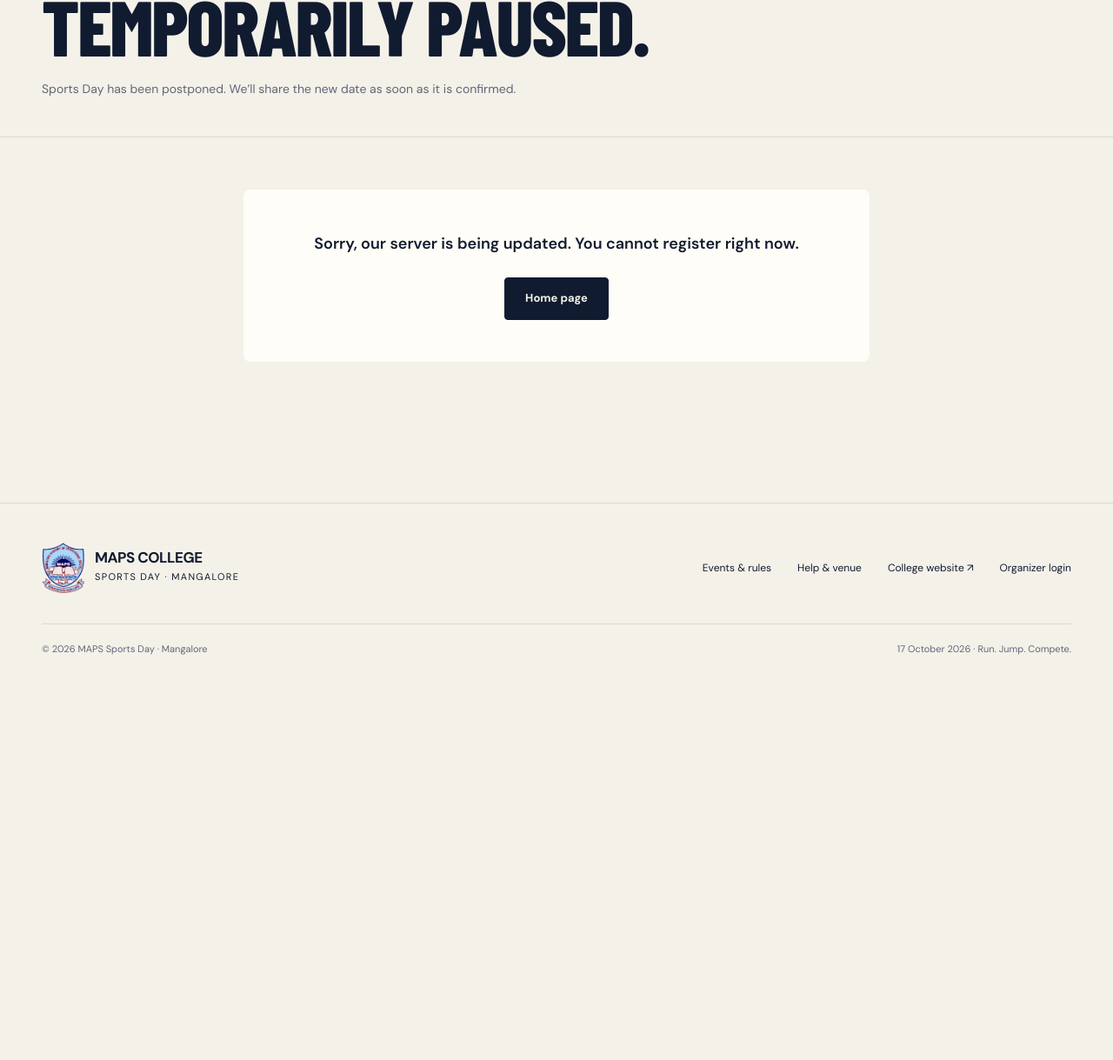
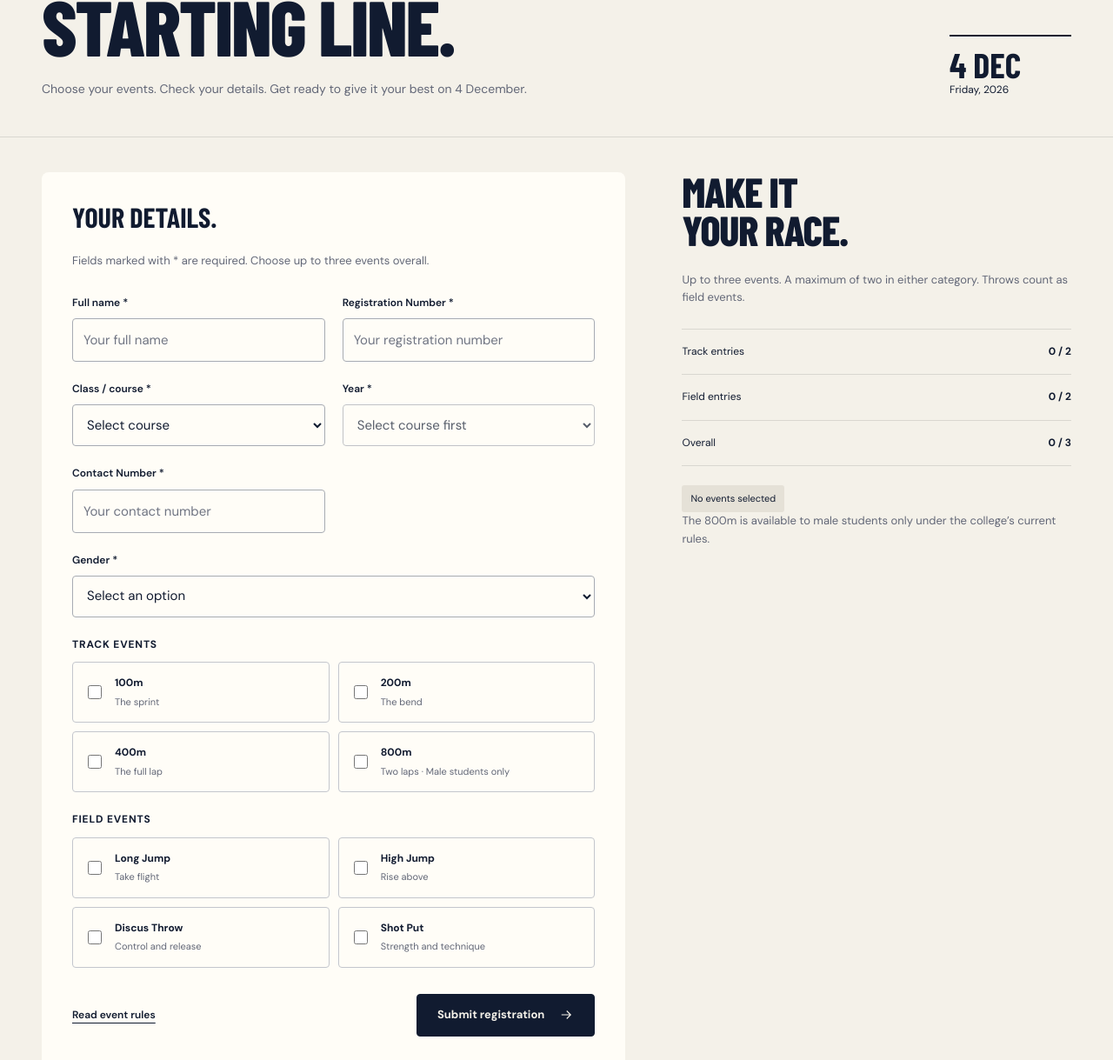
Before and after one commit to acharyascreation-cpu/sportsday, a plain HTML site: page MAPS-Sports-Day-Website/pages/register.html in a window 1280 px wide. Shown: the part 248-1467 px from the top of the page at 87% size. Before the commit the page ends 1029 px from the top, so only its background shows below. Drawn offline with nearby package versions, Linux system fonts and the light colour scheme.

Commit message:
Restore registration and deploy website
Co-authored-by: Copilot <223556219+Copilot@users.noreply.github.com>

```diff
--- a/MAPS-Sports-Day-Website/pages/register.html
+++ b/MAPS-Sports-Day-Website/pages/register.html
@@ -2,7 +2,7 @@
 <html lang="en">
 <head>
   <meta charset="utf-8"><meta name="viewport" content="width=device-width, initial-scale=1"><meta name="theme-color" content="#f4f1e9">
-  <title>Registration unavailable · MAPS Sports Day 2026</title><link rel="stylesheet" href="../style.css">
+  <title>Student registration · MAPS Sports Day 2026</title><link rel="stylesheet" href="../style.css">
 </head>
 <body data-page="register">
   <a class="skip" href="#main">Skip to content</a>
@@ -13,15 +13,54 @@
     <button class="menu-toggle" type="button" aria-label="Open navigation" aria-expanded="false" aria-controls="primary-navigation"><svg viewBox="0 0 24 24" fill="none" stroke="currentColor" stroke-width="1.7" aria-hidden="true"><path d="M4 8h16M4 16h16"/></svg></button>
   </nav></header>
   <main id="main">
-    <section class="page-hero"><div class="container"><div class="page-title-line"><div><h1>Registration<br>temporarily paused.</h1><p>Sports Day has been postponed. We’ll share the new date as soon as it is confirmed.</p></div></div></div></section>
+    <section class="page-hero"><div class="container"><div class="page-title-line"><div><h1>Take your<br>starting line.</h1><p>Choose your events. Check your details. Get ready to give it your best on 4 December.</p></div><div class="date-stamp"><strong>4 DEC</strong>Friday, 2026</div></div></div></section>
     <section class="content container">
-      <div class="maintenance-notice" role="status">
-        <p>Sorry, our server is being updated. You cannot register right now.</p>
-        <a class="button" href="../index.html">Home page</a>
+      <div class="form-layout">
+        <form class="registration-form" id="registration-form" novalidate>
+          <div class="form-title">Your details.</div>
+          <p class="form-intro">Fields marked with * are required. Choose up to three events overall.</p>
+          <div class="form-grid">
+            <div class="field"><label for="student-name">Full name *</label><input id="student-name" name="name" type="text" autocomplete="name" placeholder="Your full name" required></div>
+            <div class="field"><label for="student-usn">Registration Number *</label><input id="student-usn" name="student-id" type="text" placeholder="Your registration number" required></div>
+            <div class="field"><label for="student-course">Class / course *</label><select id="student-course" name="course" required><option value="">Select course</option><option value="BCA">BCA</option><option value="BCom">B.Com Day</option><option value="BCom Evening">B.Com Evening</option><option value="BSALP">B.ASLP</option><option value="PUC">PUC</option></select></div>
+            <div class="field"><label for="student-year">Year *</label><select id="student-year" name="year" required disabled><option value="">Select course first</option></select></div>
+            <div class="field"><label for="student-phone-number">Contact Number *</label><input id="student-phone-number" name="phone-number" type="tel" autocomplete="tel" placeholder="Your contact number" required></div>
+            <div class="field field-span-all"><label for="student-gender">Gender *</label><select id="student-gender" name="gender" required><option value="">Select an option</option><option>Male</option><option>Female</option></select></div>
+          </div>
+          <h3 class="event-group-heading">Track events</h3>
+          <div class="event-options">
+            <label class="event-option"><input type="checkbox" name="events" value="100m" data-kind="track"><span><strong>100m</strong><small>The sprint</small></span></label>
+            <label class="event-option"><input type="checkbox" name="events" value="200m" data-kind="track"><span><strong>200m</strong><small>The bend</small></span></label>
+            <label class="event-option"><input type="checkbox" name="events" value="400m" data-kind="track"><span><strong>400m</strong><small>The full lap</small></span></label>
+            <label class="event-option"><input type="checkbox" name="events" value="800m" data-kind="track" data-male-only><span><strong>800m</strong><small>Two laps · Male students only</small></span></label>
+          </div>
+          <h3 class="event-group-heading">Field events</h3>
+          <div class="event-options">
+            <label class="event-option"><input type="checkbox" name="events" value="Long Jump" data-kind="field"><span><strong>Long Jump</strong><small>Take flight</small></span></label>
+            <label class="event-option"><input type="checkbox" name="events" value="High Jump" data-kind="field"><span><strong>High Jump</strong><small>Rise above</small></span></label>
+            <label class="event-option"><input type="checkbox" name="events" value="Discus Throw" data-kind="field"><span><strong>Discus Throw</strong><small>Control and release</small></span></label>
+            <label class="event-option"><input type="checkbox" name="events" value="Shot Put" data-kind="field"><span><strong>Shot Put</strong><small>Strength and technique</small></span></label>
+          </div>
+          <p class="form-error" id="form-error" role="alert" aria-live="polite"></p>
+          <div class="form-actions"><a class="inline-link" href="events.html">Read event rules</a><button class="button" type="submit">Submit registration <svg viewBox="0 0 24 24" fill="none" stroke="currentColor" stroke-width="1.5" aria-hidden="true"><path d="M5 12h14M13 6l6 6-6 6"/></svg></button></div>
+        </form>
+        <aside class="form-aside">
+          <h2>Make it<br>your race.</h2>
+          <p>Up to three events. A maximum of two in either category. Throws count as field events.</p>
+          <div class="limits" aria-live="polite">
+            <div class="limit-line"><span>Track entries</span><strong><span id="track-count">0</span> / 2</strong></div>
+            <div class="limit-line"><span>Field entries</span><strong><span id="field-count">0</span> / 2</strong></div>
+            <div class="limit-line"><span>Overall</span><strong><span id="total-count">0</span> / 3</strong></div>
+          </div>
+          <div class="selection-summary" id="selection-summary" aria-label="Selected events"><span>No events selected</span></div>
+          <p class="page-note">The 800m is available to male students only under the college’s current rules.</p>
+        </aside>
       </div>
     </section>
   </main>
-  <footer class="footer"><div class="container"><div class="footer-top"><a class="brand" href="../index.html" aria-label="MAPS Sports Day home"><span class="brand-image"><img src="../assets/images/maps-logo.png" alt=""></span><span><strong>MAPS COLLEGE</strong><span>Sports Day · Mangalore</span></span></a><nav class="footer-links" aria-label="Footer links"><a href="events.html">Events &amp; rules</a><a href="help.html">Help &amp; venue</a><a href="https://mapsmangalore.com/" target="_blank" rel="noopener">College website ↗</a><a href="organizer-login.html">Organizer login</a></nav></div><div class="footer-bottom"><span>© 2026 MAPS Sports Day · Mangalore</span><span>17 October 2026 · Run. Jump. Compete.</span></div></div></footer>
+  <footer class="footer"><div class="container"><div class="footer-top"><a class="brand" href="../index.html" aria-label="MAPS Sports Day home"><span class="brand-image"><img src="../assets/images/maps-logo.png" alt=""></span><span><strong>MAPS COLLEGE</strong><span>Sports Day · Mangalore</span></span></a><nav class="footer-links" aria-label="Footer links"><a href="events.html">Events &amp; rules</a><a href="help.html">Help &amp; venue</a><a href="https://mapsmangalore.com/" target="_blank" rel="noopener">College website ↗</a><a href="organizer-login.html">Organizer login</a></nav></div><div class="footer-bottom"><span>© 2026 MAPS Sports Day · Mangalore</span><span>4 December 2026 · Run. Jump. Compete.</span></div></div></footer>
+  <script src="https://cdn.jsdelivr.net/npm/@supabase/supabase-js@2"></script>
+  <script src="../supabase-config.js"></script>
   <script src="../script.js" defer></script>
 </body>
 </html>
--- a/MAPS-Sports-Day-Website/script.js
+++ b/MAPS-Sports-Day-Website/script.js
@@ -75,7 +75,7 @@
   if (countdown) {
     const today = new Date();
     today.setHours(0, 0, 0, 0);
-    const eventDay = new Date(2026, 9, 17);
+    const eventDay = new Date(2026, 11, 4);
     const days = Math.ceil((eventDay.getTime() - today.getTime()) / 86400000);
     countdown.textContent = days > 0 ? `${days} DAYS TO THE START` : days === 0 ? "EVENT DAY IS HERE" : "SPORTS DAY 2026";
   }
```
Also changed, not shown: MAPS-Sports-Day-Website/index.html (+3 -3 lines), MAPS-Sports-Day-Website/pages/events.html (+2 -2 lines), MAPS-Sports-Day-Website/pages/gallery.html (+2 -2 lines), MAPS-Sports-Day-Website/pages/help.html (+4 -4 lines), MAPS-Sports-Day-Website/pages/organiser-dashboard.html (+2 -2 lines), MAPS-Sports-Day-Website/pages/organizer-login.html (+1 -1 lines), MAPS-Sports-Day-Website/pages/registration-success.html (+1 -1 lines), MAPS-Sports-Day-Website/pages/results.html (+3 -3 lines), MAPS-Sports-Day-Website/pages/schedule.html (+3 -3 lines), MAPS-Sports-Day-Website/pages/standings.html (+2 -2 lines), 1 other file.
